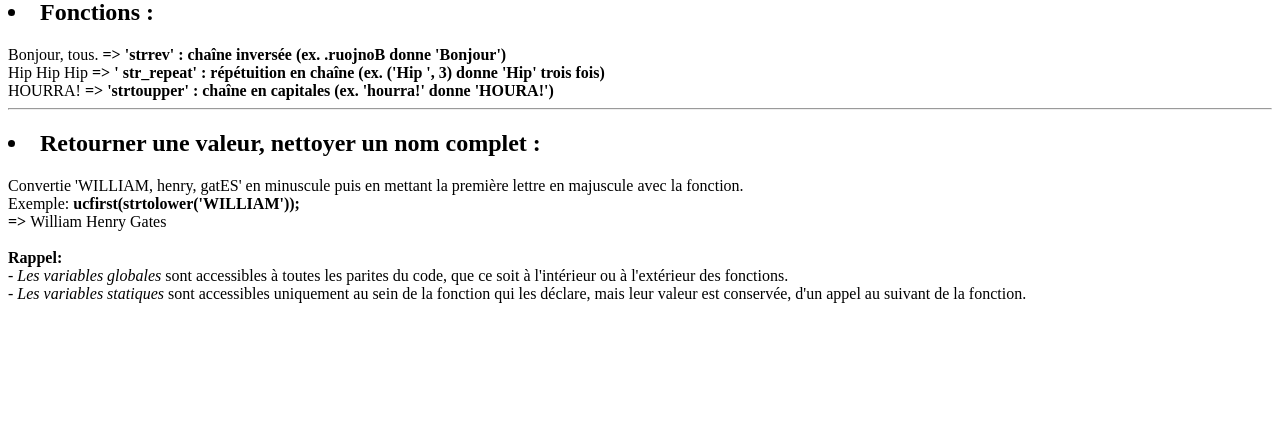
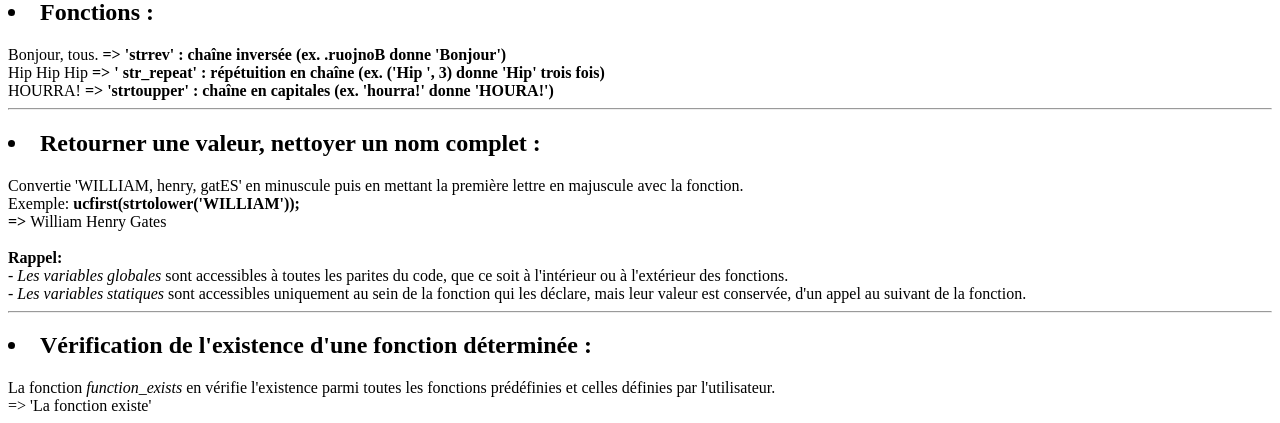
Before and after one commit to Angelgaeta/Hello-PHP, a PHP site: page / in a window 1280 px wide. Shown: the part 1694-2117 px from the top of the page. Before the commit the page ends 1997 px from the top, so only its background shows below. Run offline with PHP 8.4, Linux system fonts and the light colour scheme.

Commit message:
Update index.php

```diff
--- a/index.php
+++ b/index.php
@@ -210,4 +210,19 @@ echo "<br><b> Rappel: </b><br>
 - <i>Les variables statiques</i> sont accessibles uniquement au sein de la fonction qui les déclare, mais leur valeur est conservée, d'un appel au suivant de la fonction.<br>";
 
 
+
+/************************Vérification de l'existence d'une fonction déterminée :*********************************/
+echo "<hr>";
+echo "<h2><li>Vérification de l'existence d'une fonction déterminée :</li></h2>";
+echo "La fonction <i>function_exists</i> en vérifie l'existence parmi toutes les fonctions prédéfinies et celles définies par l'utilisateur.<br> => ";
+
+if (function_exists("array_combine"))
+  {
+    echo "'La fonction existe'";
+  }
+  else
+  {
+    echo "'La fonction n'existe pas - Créez la vôtre'";
+  }
+
 ?>
```
